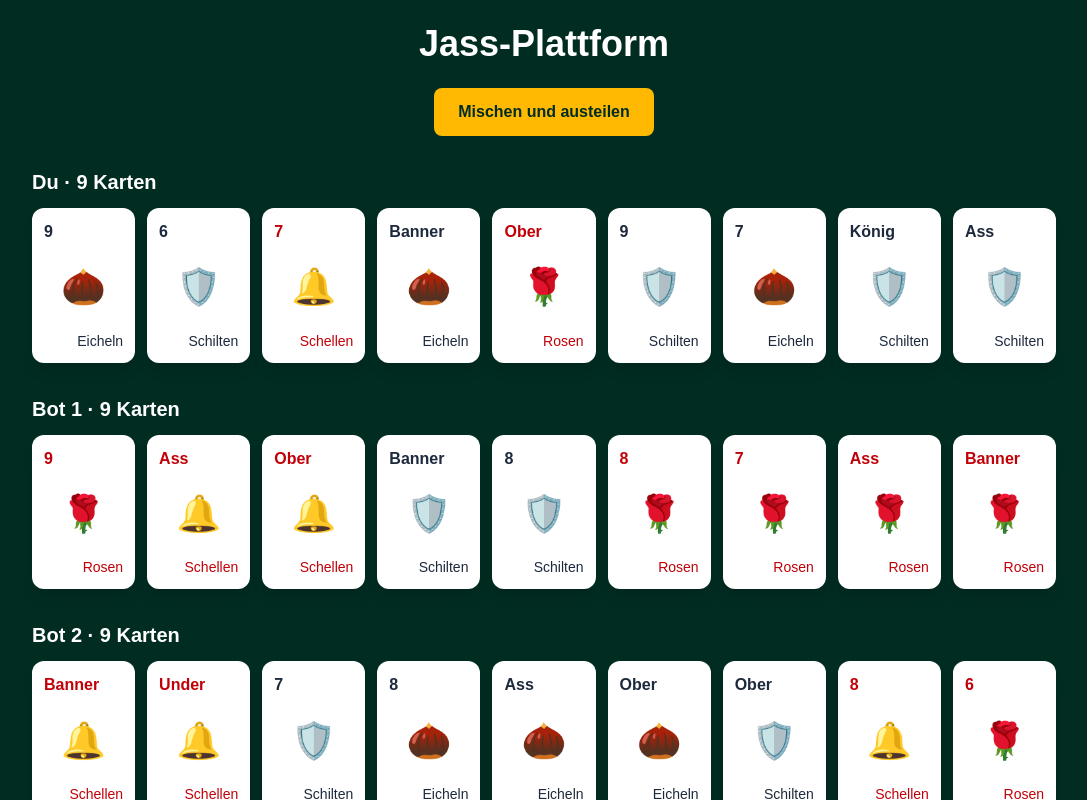
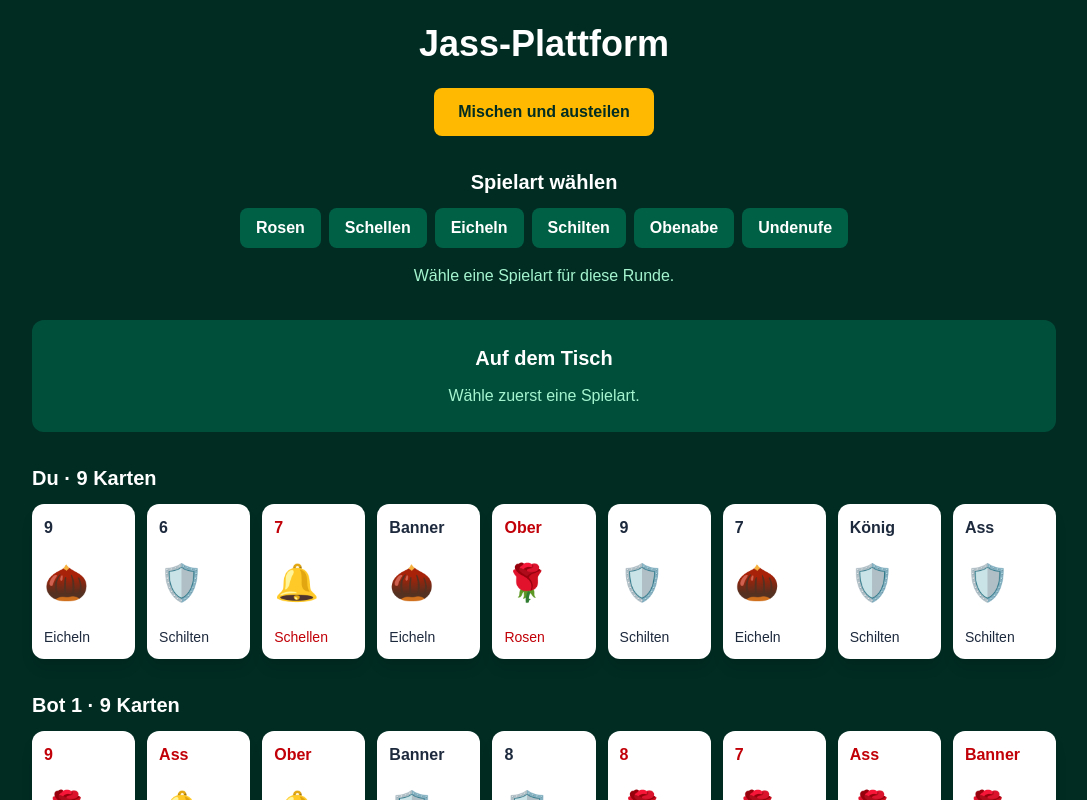
Before and after one commit to joshuakrump/jass-plattform, a Next.js app: page / in a window 1280 px wide. Both pictures are taken after a click on the button "Mischen und austeilen". Shown: the top 800 px of the page, without its empty margins (96-1183 px from the left). Built offline with nearby package versions, Linux system fonts and the light colour scheme.

Commit message:
Spielart wählen und erste Karte ausspielen

```diff
--- a/src/app/page.tsx
+++ b/src/app/page.tsx
@@ -12,9 +12,35 @@ const symbols: Record<Suit, string> = {
 
 const players = ["Du", "Bot 1", "Bot 2", "Bot 3"];
 
+const gameModes = [
+  "Rosen", "Schellen", "Eicheln", "Schilten", "Obenabe", "Undenufe",
+] as const;
+
+type GameMode = (typeof gameModes)[number];
 export default function Home() {
   const [hands, setHands] = useState<Card[][]>([]);
+  const [gameMode, setGameMode] = useState<GameMode | null>(null);
+  const [playedCard, setPlayedCard] = useState<Card | null>(null);
 
+function startNewRound() {
+  setHands(dealCards());
+  setGameMode(null);
+  setPlayedCard(null);
+}
+
+function playCard(card: Card) {
+  if (!gameMode || playedCard) return;
+
+  setPlayedCard(card);
+
+  setHands((currentHands) =>
+    currentHands.map((hand, index) =>
+      index === 0
+        ? hand.filter((handCard) => handCard.id !== card.id)
+        : hand
+    )
+  );
+}
   return (
     <main className="min-h-screen bg-emerald-950 p-6 text-white">
       <header className="mb-8 text-center">
@@ -22,12 +48,45 @@ export default function Home() {
 
         <button
           type="button"
-          onClick={() => setHands(dealCards())}
+          onClick={startNewRound}
           className="mt-6 rounded-lg bg-amber-400 px-6 py-3 font-bold text-emerald-950 hover:bg-amber-300"
         >
           Mischen und austeilen
         </button>
       </header>
+
+{hands.length > 0 && (
+  <section className="mx-auto mb-8 max-w-5xl text-center">
+    <h2 className="mb-3 text-xl font-bold">Spielart wählen</h2>
+
+    <div className="flex flex-wrap justify-center gap-2">
+      {gameModes.map((mode) => (
+        <button
+          key={mode}
+          type="button"
+          onClick={() => {
+           if (!playedCard) setGameMode(mode);
+                }}
+          disabled={playedCard !== null}
+          aria-pressed={gameMode === mode}
+          className={`rounded-lg disabled:cursor-not-allowed disabled:opacity-60 px-4 py-2 font-bold ${
+            gameMode === mode
+              ? "bg-amber-400 text-emerald-950"
+              : "bg-emerald-800 text-white hover:bg-emerald-700"
+          }`}
+        >
+          {mode}
+        </button>
+      ))}
+    </div>
+
+    <p className="mt-4 text-emerald-200">
+      {gameMode
+        ? `Gewählte Spielart: ${gameMode}`
+        : "Wähle eine Spielart für diese Runde."}
+    </p>
+  </section>
+)}
 
       {hands.length === 0 && (
         <p className="text-center text-emerald-200">
@@ -36,6 +95,19 @@ export default function Home() {
       )}
 
       <div className="mx-auto max-w-5xl space-y-8">
+        {hands.length > 0 && (
+  <section className="mx-auto mb-8 max-w-5xl rounded-xl bg-emerald-900 p-6 text-center">
+    <h2 className="mb-3 text-xl font-bold">Auf dem Tisch</h2>
+
+    <p className="text-emerald-200">
+      {playedCard
+        ? `Du spielst: ${symbols[playedCard.suit]} ${playedCard.suit} ${playedCard.rank}`
+        : gameMode
+          ? "Klicke auf eine Karte aus deiner Hand."
+          : "Wähle zuerst eine Spielart."}
+    </p>
+  </section>
+)}
         {hands.map((hand, playerIndex) => (
           <section key={players[playerIndex]}>
             <h2 className="mb-3 text-xl font-bold">
@@ -44,7 +116,10 @@ export default function Home() {
 
             <div className="grid grid-cols-3 gap-3 sm:grid-cols-9">
               {hand.map((card) => (
-                <div
+                <button
+  type="button"
+  onClick={() => playCard(card)}
+  disabled={playerIndex !== 0 || !gameMode || playedCard !== null}
                   key={card.id}
                   className={`flex aspect-[2/3] flex-col justify-between rounded-xl bg-white p-3 shadow-lg ${
                     card.suit === "Rosen" || card.suit === "Schellen"
@@ -57,7 +132,7 @@ export default function Home() {
                     {symbols[card.suit]}
                   </span>
                   <span className="text-right text-sm">{card.suit}</span>
-                </div>
+                </button>
               ))}
             </div>
           </section>
```
